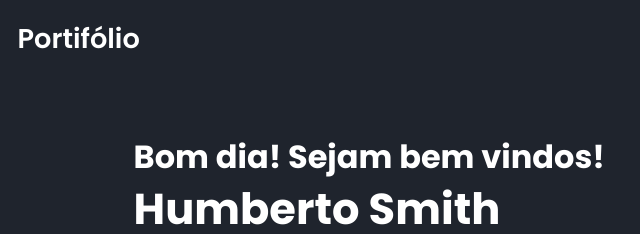
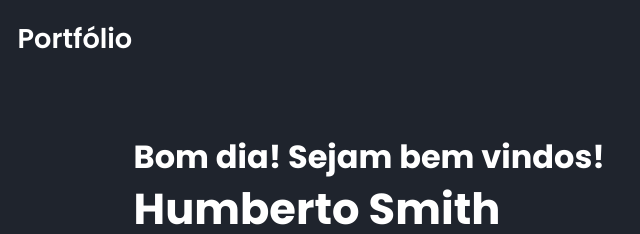
Before and after one commit to humbsmith84/portifolio_humbsmith84, a plain HTML site: page index.html in a window 1280 px wide. Shown: the top 234 px of the page, 0-640 px from the left. Drawn offline with nearby package versions, Linux system fonts and the light colour scheme.

Commit message:
Update index.html

```diff
--- a/index.html
+++ b/index.html
@@ -13,7 +13,7 @@
 </head>
 <body>
     <header>
-        <a href="#" class="logo">Portifólio</a>
+        <a href="#" class="logo">Portfólio</a>
 
         <div class="nav">
             <a href="#home">Home</a>
```
